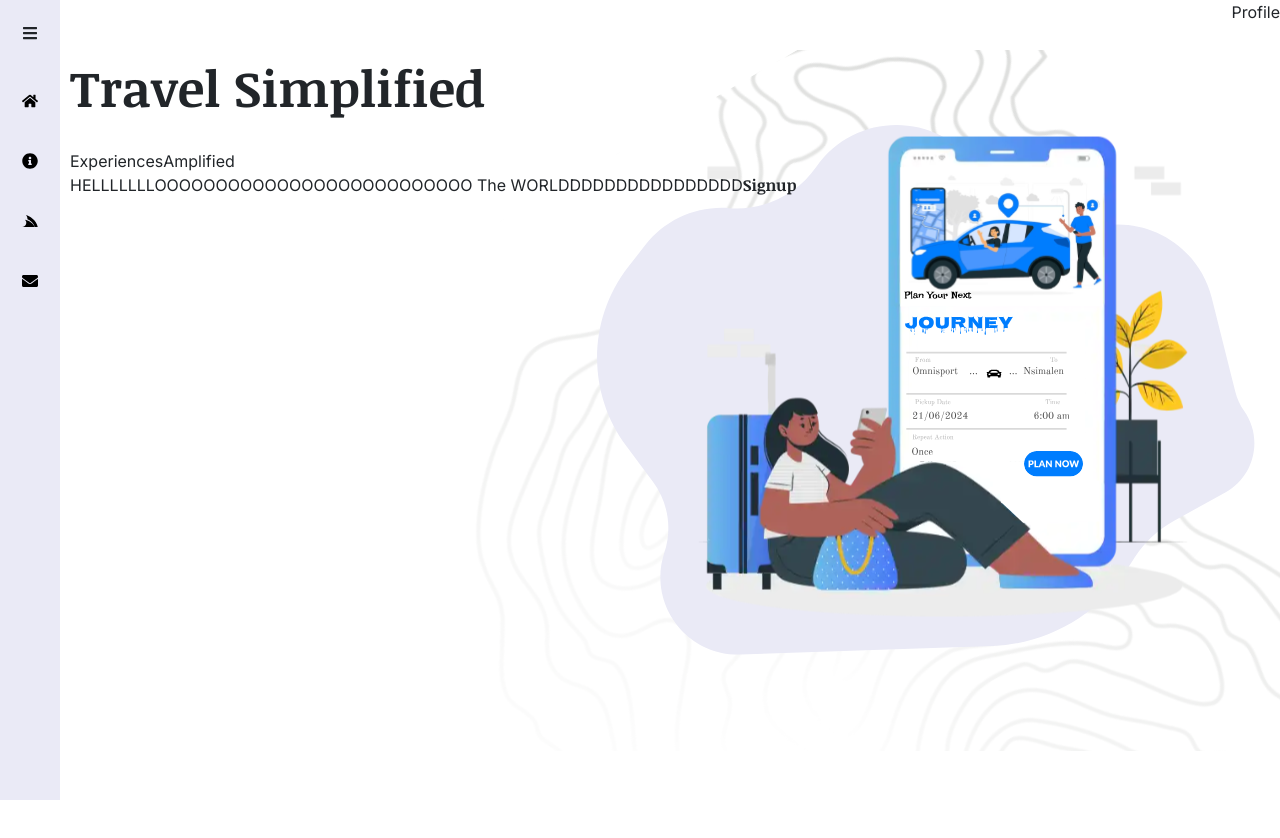
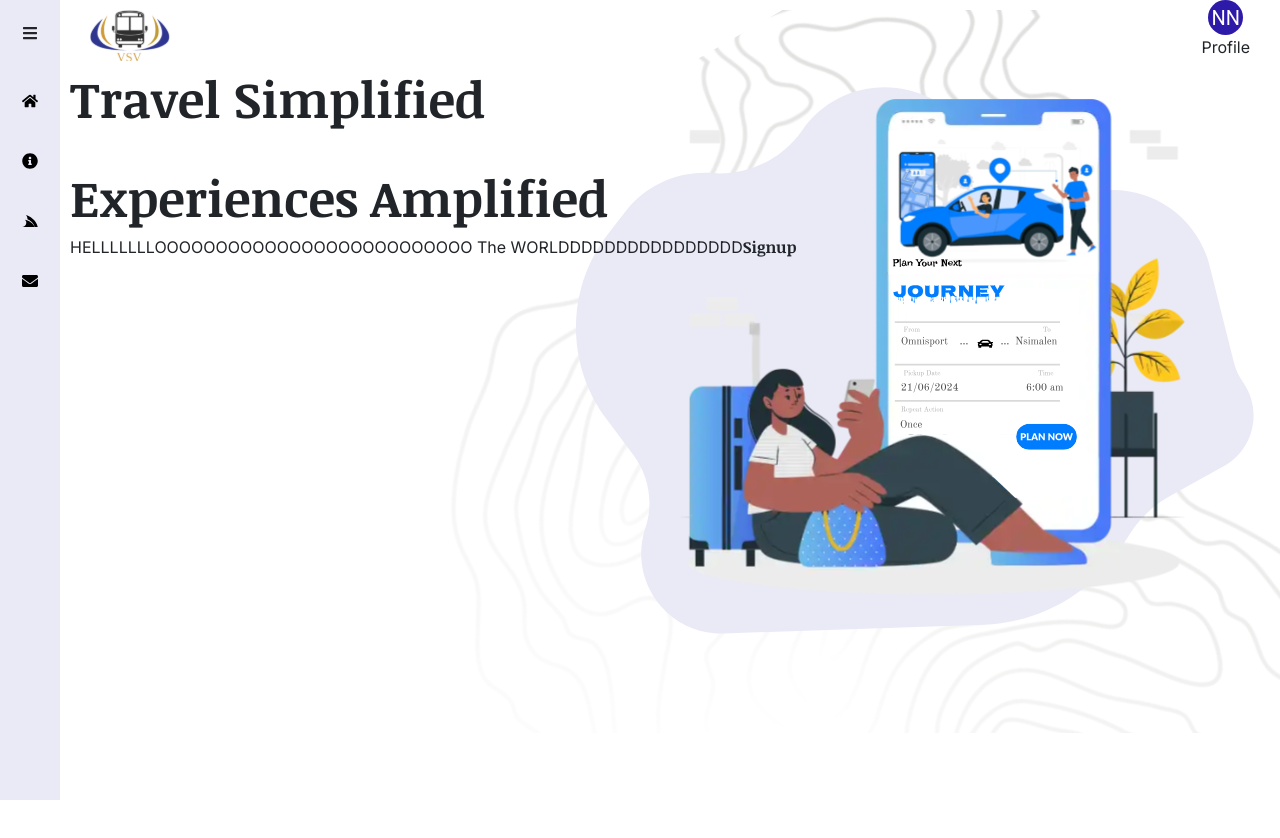
Before and after one commit to Ntye/journey, a Next.js app: page / in a window 1280 px wide. Shown: the top 838 px of the page. After the commit the page ends 810 px from the top, so only its background shows below. Built offline with nearby package versions, Linux system fonts and the light colour scheme.

Commit message:
start landing page

```diff
--- a/app/layout.jsx
+++ b/app/layout.jsx
@@ -1,6 +1,7 @@
 'use client'
 import 'bootstrap/dist/css/bootstrap.min.css';
 import { Inter, Alex_Brush, Noticia_Text } from 'next/font/google';
+import Avatar from '@mui/material/Avatar';
 import './styles/globals.css';
 import SideNavbar from "../components/main/SideNavbar";
 import React, {useState} from "react";
@@ -10,16 +11,16 @@ import Link from "next/link";
 
 const inter = Inter({ subsets: ['latin'] });
 
-// const myFont = Inter({
-//   subsets: ["latin"],
-//   variable: "--my-font-family",
-// })
-
-// export const myfont = Alex_Brush({
-//   subsets: ["latin"],
-//   weight: "400",
-//   variable: "myfont",
-// })
+function stringAvatar(name) {
+  return {
+    sx: {
+      width: 35,
+      height: 35,
+      bgcolor: "#2e1aa8",
+    },
+    children: `${name.split(' ')[0][0]}${name.split(' ')[1][0]}`,
+  };
+}
 
 // export const metadata = {
 //   title: 'VSV',
@@ -59,6 +60,7 @@ export default function RootLayout({ children }) {
       "link": "/auth"
     }
   ]
+
   return (
     <html lang="en">
     <head>
@@ -69,7 +71,10 @@ export default function RootLayout({ children }) {
 
       <div className={`body ${inter.className} ${isExpanded ? 'body-expanded' : 'body-collapsed'}`}>
         <div className="horizontal-navbar">
-          <Link href="/profile">Profile</Link>
+          <Link href="/profile" className="d-flex flex-column align-items-center">
+            <Avatar {...stringAvatar("Ntye Nina Laissa")}/>
+            Profile
+          </Link>
         </div>
         {children}
       </div>
--- a/app/page.jsx
+++ b/app/page.jsx
@@ -20,13 +20,23 @@ export default function Home() {
       backgroundImage: `url("/Land.svg")`,
       height: "100vh",
       backgroundRepeat: "no-repeat",
-      backgroundSize: "970px",
+      backgroundSize: "1000px",
     }}
     >
       <div className="header">
+        <Image
+          src="/Logo.svg"
+          alt="YO"
+          className="logo-land"
+          width={80}
+          height={60}
+        />
         <div className="header-text">
           <span className={`${myFont.className} heading`}>Travel Simplified</span> <br/>
-          <div className="d-flex flex-row">Experiences <div>Amplified</div></div>
+          <div className=" d-flex flex-row space-x-3">
+            <span className={`${myFont.className} heading`}>Experiences </span>{'  '}
+            <span className={`${myFont.className} heading`}> Amplified</span>
+          </div>
         </div>
       </div>
 
--- a/app/styles/landing.css
+++ b/app/styles/landing.css
@@ -6,6 +6,7 @@
     display: flex;
     height: 50px;
     flex-direction: row-reverse;
+    margin-right: 30px;
 }
 
 .landing-background {
@@ -13,12 +14,11 @@
     right: 0;
     z-index: -2;
 }
-/*.header {*/
-/*    display: flex;*/
-/*    flex-direction: row;*/
-/*    justify-content: space-between;*/
-/*}*/
 
+.logo-land {
+    margin-top: -40px;
+    margin-left: 20px;
+}
 .header-text {
     display: flex;
     flex-direction: column;
--- a/components/main/SideNavbar.jsx
+++ b/components/main/SideNavbar.jsx
@@ -10,7 +10,10 @@ const SideNavbar = ({navItems, onToggle, isExpanded}) => {
     <div className={`side-navbar ${isExpanded ? 'expanded' : 'collapsed'}`}>
       <button className="toggle-button" onClick={onToggle}>
         {isExpanded ?
-          <FaBars/> : <FaBars/>
+          <div className="link-text">
+            Menu <FaBars/>
+          </div>
+          : <FaBars/>
         }
       </button>
       <nav className="nav-menu">
--- a/package.json
+++ b/package.json
@@ -9,6 +9,9 @@
     "lint": "next lint"
   },
   "dependencies": {
+    "@emotion/react": "^11.11.4",
+    "@emotion/styled": "^11.11.5",
+    "@mui/material": "^5.15.19",
     "bootstrap": "^5.3.3",
     "next": "14.2.3",
     "next-google-fonts": "^2.2.0",
```
Also changed, not shown: public/Logo.svg (added), 1 other file (tests, documents, lock files or other folders).
